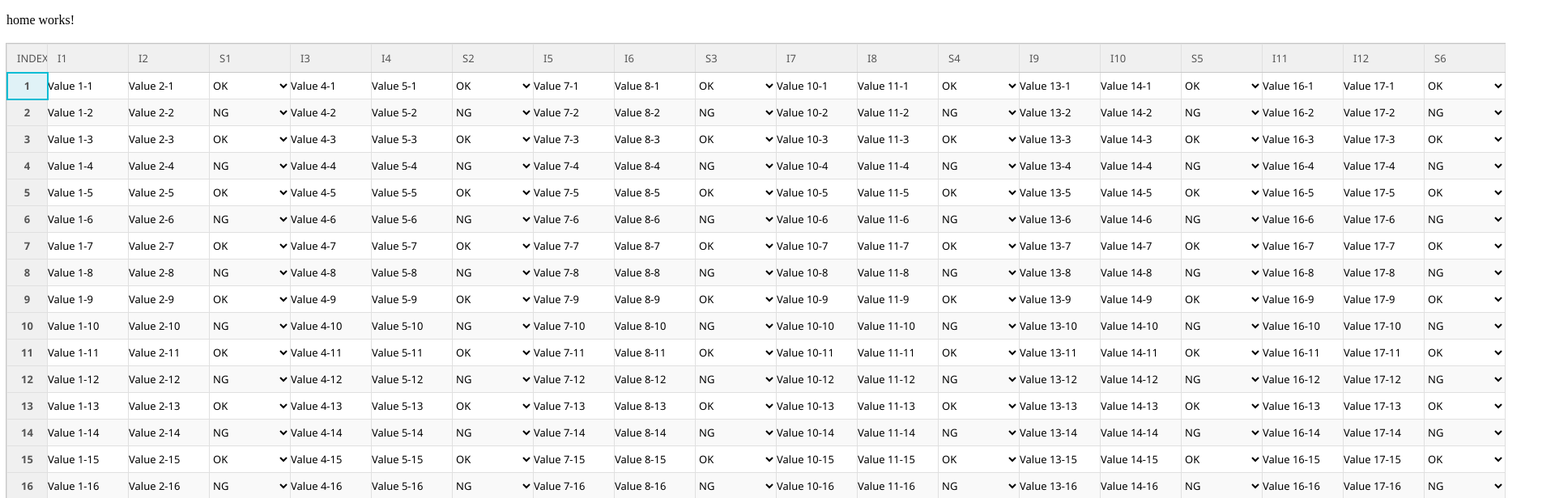
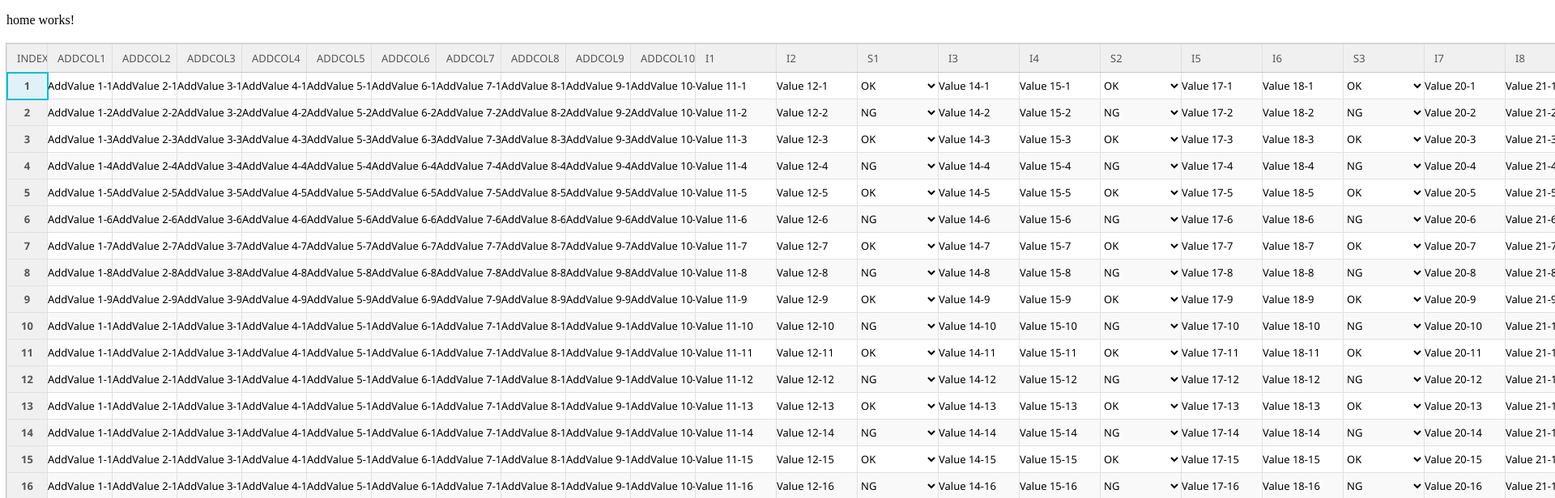
Before and after one commit to Mmy26/angular-sample-project, an Angular app: page /home in a window 1280 px wide. Shown: the top 616 px of the page at 81% size, 1920 px wide, since content can reach past the window. Built offline with nearby package versions, Linux system fonts and the light colour scheme.

Commit message:
テーブル 只のセルを追加

```diff
--- a/src/app/components/home/home.component.html
+++ b/src/app/components/home/home.component.html
@@ -4,6 +4,10 @@
   <thead>
     <tr>
       <th>Index</th>
+      <!-- 追加10列 -->
+      <ng-container *ngFor="let col of [].constructor(10); let k = index">
+        <th>AddCol{{ k + 1 }}</th>
+      </ng-container>
       <!-- Input 2列 + Select 1列 のパターンを6回繰り返す -->
       <ng-container *ngFor="let col of [].constructor(6); let k = index">
         <th>I{{ k * 2 + 1 }}</th>
@@ -27,26 +31,41 @@
       >
         {{ i + 1 }}
       </td>
+      <!-- 追加10列 -->
+      <ng-container *ngFor="let col of [].constructor(10); let k = index">
+        <td
+          #dataCell
+          tabindex="0"
+          (click)="onCellClick(i, k + 1)"
+          [class.selected-cell]="
+            selectedCell.row === i && selectedCell.col === k + 1
+          "
+        >
+          {{ data[i]["Column " + (k + 1)] }}
+        </td>
+      </ng-container>
       <!-- Input 2列 + Select 1列 のパターンを6回繰り返す -->
       <ng-container *ngFor="let col of [].constructor(6); let k = index">
         <!-- Input 1 -->
         <td
           #dataCell
           tabindex="0"
-          (click)="onCellClick(i, k * 3 + 1)"
-          (dblclick)="startEditing(i, k * 3 + 1)"
+          (click)="onCellClick(i, ADDED_COLUMNS_COUNT + k * 3 + 1)"
+          (dblclick)="startEditing(i, ADDED_COLUMNS_COUNT + k * 3 + 1)"
           [class.selected-cell]="
-            selectedCell.row === i && selectedCell.col === k * 3 + 1
+            selectedCell.row === i &&
+            selectedCell.col === ADDED_COLUMNS_COUNT + k * 3 + 1
           "
         >
           <ng-container
             *ngIf="
-              editingCell?.row === i && editingCell?.col === k * 3 + 1;
+              editingCell?.row === i &&
+                editingCell?.col === ADDED_COLUMNS_COUNT + k * 3 + 1;
               else viewModeInput1
             "
           >
             <input
-              [id]="'edit-input-' + i + '-' + (k * 3 + 1)"
+              [id]="'edit-input-' + i + '-' + (ADDED_COLUMNS_COUNT + k * 3 + 1)"
               [(ngModel)]="editedValue"
               (blur)="saveEditedValue()"
               (keydown.enter)="saveEditedValueAndMoveDown()"
@@ -54,27 +73,29 @@
             />
           </ng-container>
           <ng-template #viewModeInput1>
-            {{ data[i]["Column " + (k * 3 + 1)] }}
+            {{ data[i]["Column " + (ADDED_COLUMNS_COUNT + k * 3 + 1)] }}
           </ng-template>
         </td>
         <!-- Input 2 -->
         <td
           #dataCell
           tabindex="0"
-          (click)="onCellClick(i, k * 3 + 2)"
-          (dblclick)="startEditing(i, k * 3 + 2)"
+          (click)="onCellClick(i, ADDED_COLUMNS_COUNT + k * 3 + 2)"
+          (dblclick)="startEditing(i, ADDED_COLUMNS_COUNT + k * 3 + 2)"
           [class.selected-cell]="
-            selectedCell.row === i && selectedCell.col === k * 3 + 2
+            selectedCell.row === i &&
+            selectedCell.col === ADDED_COLUMNS_COUNT + k * 3 + 2
           "
         >
           <ng-container
             *ngIf="
-              editingCell?.row === i && editingCell?.col === k * 3 + 2;
+              editingCell?.row === i &&
+                editingCell?.col === ADDED_COLUMNS_COUNT + k * 3 + 2;
               else viewModeInput2
             "
           >
             <input
-              [id]="'edit-input-' + i + '-' + (k * 3 + 2)"
+              [id]="'edit-input-' + i + '-' + (ADDED_COLUMNS_COUNT + k * 3 + 2)"
               [(ngModel)]="editedValue"
               (blur)="saveEditedValue()"
               (keydown.enter)="saveEditedValueAndMoveDown()"
@@ -82,28 +103,30 @@
             />
           </ng-container>
           <ng-template #viewModeInput2>
-            {{ data[i]["Column " + (k * 3 + 2)] }}
+            {{ data[i]["Column " + (ADDED_COLUMNS_COUNT + k * 3 + 2)] }}
           </ng-template>
         </td>
         <!-- Select -->
         <td
           #dataCell
           tabindex="0"
-          [class.changed]="isChanged(i, k * 3 + 3)"
+          [class.changed]="isChanged(i, ADDED_COLUMNS_COUNT + k * 3 + 3)"
           [class.selected-for-confirmation]="selectedForConfirmation[i]"
           [class.confirmed-and-cleared]="isConfirmedAndCleared[i]"
-          (click)="onCellClick(i, k * 3 + 3)"
+          (click)="onCellClick(i, ADDED_COLUMNS_COUNT + k * 3 + 3)"
           [class.selected-cell]="
-            selectedCell.row === i && selectedCell.col === k * 3 + 3
+            selectedCell.row === i &&
+            selectedCell.col === ADDED_COLUMNS_COUNT + k * 3 + 3
           "
         >
           <select
             #statusSelect
-            [id]="'select-' + i + '-' + (k * 3 + 3)"
-            name="status-{{ i }}-{{ k * 3 + 3 }}"
-            [(ngModel)]="data[i]['Column ' + (k * 3 + 3)]"
+            [id]="'select-' + i + '-' + (ADDED_COLUMNS_COUNT + k * 3 + 3)"
+            name="status-{{ i }}-{{ ADDED_COLUMNS_COUNT + k * 3 + 3 }}"
+            [(ngModel)]="data[i]['Column ' + (ADDED_COLUMNS_COUNT + k * 3 + 3)]"
             (ngModelChange)="
-              onStatusChange(i, k * 3 + 3); moveSelection('ArrowDown')
+              onStatusChange(i, ADDED_COLUMNS_COUNT + k * 3 + 3);
+              moveSelection('ArrowDown')
             "
             [disabled]="isConfirmedAndCleared[i] || isConfirmationMode"
             (keydown)="onStatusSelectKeydown($event, i)"
--- a/src/app/components/home/home.component.scss
+++ b/src/app/components/home/home.component.scss
@@ -52,54 +52,78 @@ td:nth-child(1) {
   width: 50px; /* Index列 */
 }
 
-/* Input 2列 + Select 1列 のパターンを6回繰り返す */
-/* Input列 */
+/* 追加10列 */
 th:nth-child(2),
 td:nth-child(2),
 th:nth-child(3),
 td:nth-child(3),
+th:nth-child(4),
+td:nth-child(4),
 th:nth-child(5),
 td:nth-child(5),
 th:nth-child(6),
 td:nth-child(6),
+th:nth-child(7),
+td:nth-child(7),
 th:nth-child(8),
 td:nth-child(8),
 th:nth-child(9),
 td:nth-child(9),
+th:nth-child(10),
+td:nth-child(10),
 th:nth-child(11),
-td:nth-child(11),
+td:nth-child(11) {
+  width: 80px; /* 追加列 */
+}
+
+/* Input 2列 + Select 1列 のパターンを6回繰り返す */
+/* Input列 (12列目から) */
 th:nth-child(12),
 td:nth-child(12),
+th:nth-child(13),
+td:nth-child(13),
+th:nth-child(15),
+td:nth-child(15),
+th:nth-child(16),
+td:nth-child(16),
+th:nth-child(18),
+td:nth-child(18),
+th:nth-child(19),
+td:nth-child(19),
+th:nth-child(21),
+td:nth-child(21),
+th:nth-child(22),
+td:nth-child(22),
+th:nth-child(24),
+td:nth-child(24),
+th:nth-child(25),
+td:nth-child(25),
+th:nth-child(27),
+td:nth-child(27),
+th:nth-child(28),
+td:nth-child(28) {
+  width: 100px; /* Input列 */
+}
+
+/* Select列 (14列目から) */
 th:nth-child(14),
 td:nth-child(14),
-th:nth-child(15),
-td:nth-child(15),
 th:nth-child(17),
 td:nth-child(17),
-th:nth-child(18),
-td:nth-child(18) {
-  width: 100px; /* Input列 (450px / 12) */
-}
-
-/* Select列 */
-th:nth-child(4),
-td:nth-child(4),
-th:nth-child(7),
-td:nth-child(7),
-th:nth-child(10),
-td:nth-child(10),
-th:nth-child(13),
-td:nth-child(13),
-th:nth-child(16),
-td:nth-child(16),
-th:nth-child(19),
-td:nth-child(19) {
+th:nth-child(20),
+td:nth-child(20),
+th:nth-child(23),
+td:nth-child(23),
+th:nth-child(26),
+td:nth-child(26),
+th:nth-child(29),
+td:nth-child(29) {
   width: 100px; /* Select列 */
 }
 
-/* 最終Status列 (21列目) */
-th:nth-child(21),
-td:nth-child(21) {
+/* 最終Status列 (31列目) */
+th:nth-child(31),
+td:nth-child(31) {
   width: 100px; /* 最終Status列 */
 }
 
--- a/src/app/components/home/home.component.ts
+++ b/src/app/components/home/home.component.ts
@@ -29,9 +29,10 @@ export class HomeComponent implements OnInit {
   @ViewChildren('dataCell') dataCells!: QueryList<ElementRef>;
   @ViewChildren('statusSelect') statusSelects!: QueryList<ElementRef>; // status select要素への参照
 
-  // 列の数を定義 (Index, Column A, Column B, Column C, Status)
-  private readonly NUM_COLUMNS = 21;
-  private readonly STATUS_COLUMN_INDEX = 20; // Status列のインデックス (0-indexed)
+  // 列の数を定義 (Index, 追加10列, Input 2列 + Select 1列 * 6回, Status)
+  private readonly NUM_COLUMNS = 31; // 1 (Index) + 10 (追加列) + 18 (6*3) + 1 (Status) = 30列 + 1 (0-indexed)
+  private readonly ADDED_COLUMNS_COUNT = 10; // 追加する列の数
+  private readonly STATUS_COLUMN_INDEX = 30; // Status列のインデックス (0-indexed)
   private readonly STATUS_OPTIONS = ['OK', 'NG']; // Statusの選択肢
 
   constructor(private el: ElementRef, private renderer: Renderer2) {}
@@ -44,15 +45,28 @@ export class HomeComponent implements OnInit {
 
       // 新しいデータ項目を初期化
       const rowData: { [key: string]: string } = {};
-      for (let col = 1; col < this.NUM_COLUMNS; col++) {
-        if ((col - 1) % 3 === 2 || col === this.STATUS_COLUMN_INDEX) {
-          // Select列または最終Status列
-          rowData[`Column ${col}`] = index % 2 === 0 ? 'OK' : 'NG'; // 例として初期値を交互に設定
-        } else {
-          // Input列
-          rowData[`Column ${col}`] = `Value ${col}-${index + 1}`;
-        }
+      // 追加列のデータを初期化 (Column 1 から Column 10)
+      for (let col = 1; col <= this.ADDED_COLUMNS_COUNT; col++) {
+        rowData[`Column ${col}`] = `AddValue ${col}-${index + 1}`;
       }
+
+      // 既存のInput/Select列のデータを初期化 (Column 11 から Column 28)
+      // 既存のInput 2列 + Select 1列 のパターンを6回繰り返す
+      for (let k = 0; k < 6; k++) {
+        const baseColIndex = this.ADDED_COLUMNS_COUNT + k * 3 + 1; // 10 (追加列) + k*3 + 1
+        rowData[`Column ${baseColIndex}`] = `Value ${baseColIndex}-${
+          index + 1
+        }`; // Input 1
+        rowData[`Column ${baseColIndex + 1}`] = `Value ${baseColIndex + 1}-${
+          index + 1
+        }`; // Input 2
+        rowData[`Column ${baseColIndex + 2}`] = index % 2 === 0 ? 'OK' : 'NG'; // Select
+      }
+
+      // 最終Status列のデータを初期化 (Column 30)
+      rowData[`Column ${this.STATUS_COLUMN_INDEX}`] =
+        index % 2 === 0 ? 'OK' : 'NG';
+
       this.data.push(rowData);
       this.initialData.push({ ...rowData }); // 初期データをディープコピーで保存
     });
@@ -141,7 +155,10 @@ export class HomeComponent implements OnInit {
   focusSelectedCell(): void {
     // DOMが更新されるのを待ってからフォーカスを当てる
     setTimeout(() => {
-      const cellIndex = this.selectedCell.row * 20 + this.selectedCell.col; // 各行の<td>要素は20個
+      // Index列 (0) を除く各行の<td>要素の総数
+      const cellsPerRow = this.NUM_COLUMNS - 1;
+      const cellIndex =
+        this.selectedCell.row * cellsPerRow + this.selectedCell.col;
       const cellElement = this.dataCells.toArray()[cellIndex];
       if (cellElement) {
         const nativeElement = cellElement.nativeElement as HTMLElement;
@@ -155,7 +172,7 @@ export class HomeComponent implements OnInit {
         } else if (
           this.selectedCell.col > 0 &&
           this.selectedCell.col < this.STATUS_COLUMN_INDEX &&
-          (this.selectedCell.col - 1) % 3 !== 2 // Select列ではない場合
+          (this.selectedCell.col - 1 - this.ADDED_COLUMNS_COUNT) % 3 !== 2 // Select列ではない場合 (追加列を考慮)
         ) {
           // Input列にフォーカスが当たった場合、編集モードを開始
           this.startEditing(this.selectedCell.row, this.selectedCell.col);
```
